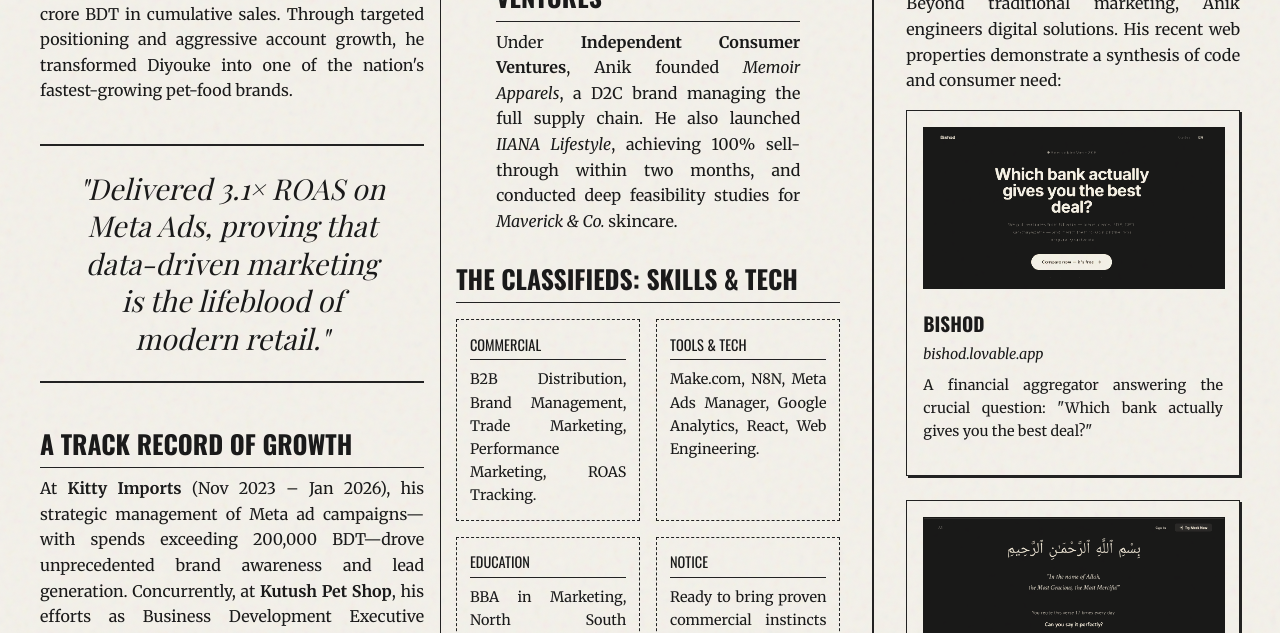
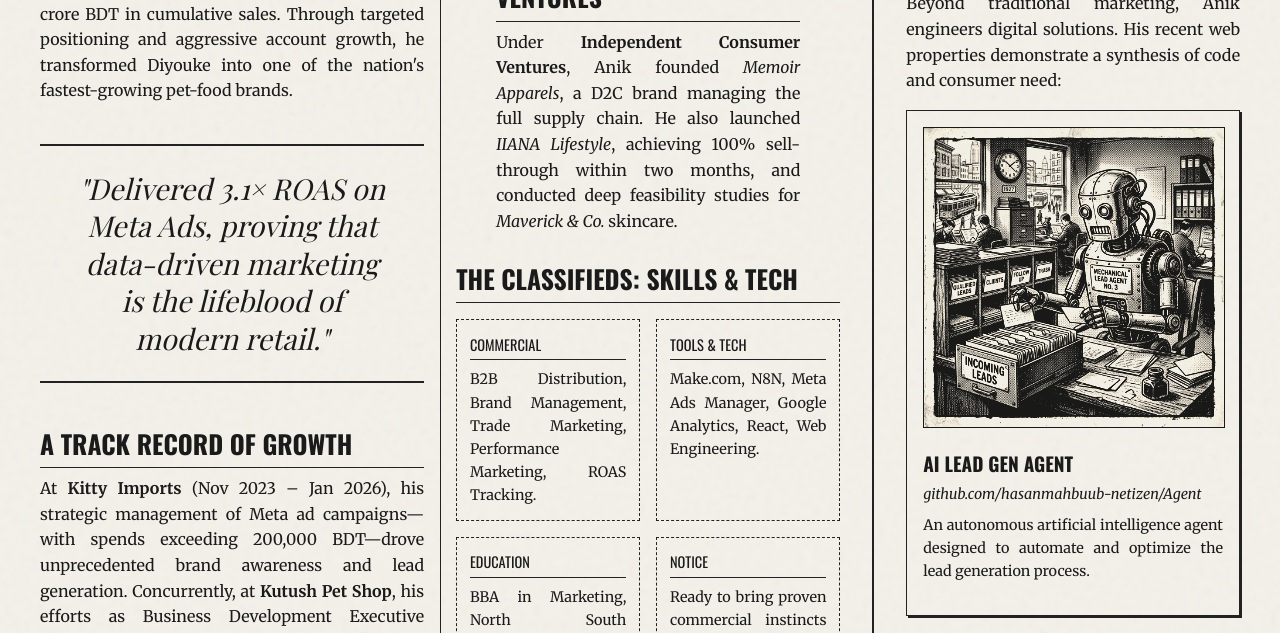
Before and after one commit to hasanmahbuub-netizen/Portfolio, a React (Vite) app: page / in a window 1280 px wide. Shown: the part 1120-1753 px from the top of the page. Built offline with nearby package versions, Linux system fonts and the light colour scheme; no server answers; a web font is replaced by a local one.

Commit message:
Add AI Lead Generation Agent to digital ventures

```diff
--- a/src/App.jsx
+++ b/src/App.jsx
@@ -138,6 +138,15 @@
               </p>
 
               <div className="venture-box">
+                <a href="https://github.com/hasanmahbuub-netizen/Agent" target="_blank" rel="noopener noreferrer" style={{textDecoration: 'none', color: 'inherit'}}>
+                  <img src="/ai_agent.png" alt="AI Lead Generation Agent" className="venture-img halftone-img" />
+                  <h4 style={{ fontFamily: 'var(--font-headline)', fontSize: '1.2rem', marginBottom: '0.2rem' }}>AI LEAD GEN AGENT</h4>
+                  <p style={{ fontSize: '0.9rem', fontStyle: 'italic', marginBottom: '0.5rem' }}>github.com/hasanmahbuub-netizen/Agent</p>
+                  <p style={{ fontSize: '0.9rem' }}>An autonomous artificial intelligence agent designed to automate and optimize the lead generation process.</p>
+                </a>
+              </div>
+
+              <div className="venture-box">
                 <img src="/bishod.png" alt="Bishod App" className="venture-img halftone-img" />
                 <h4 style={{ fontFamily: 'var(--font-headline)', fontSize: '1.2rem', marginBottom: '0.2rem' }}>BISHOD</h4>
                 <p style={{ fontSize: '0.9rem', fontStyle: 'italic', marginBottom: '0.5rem' }}>bishod.lovable.app</p>
```
Also changed, not shown: public/ai_agent.png (added).
